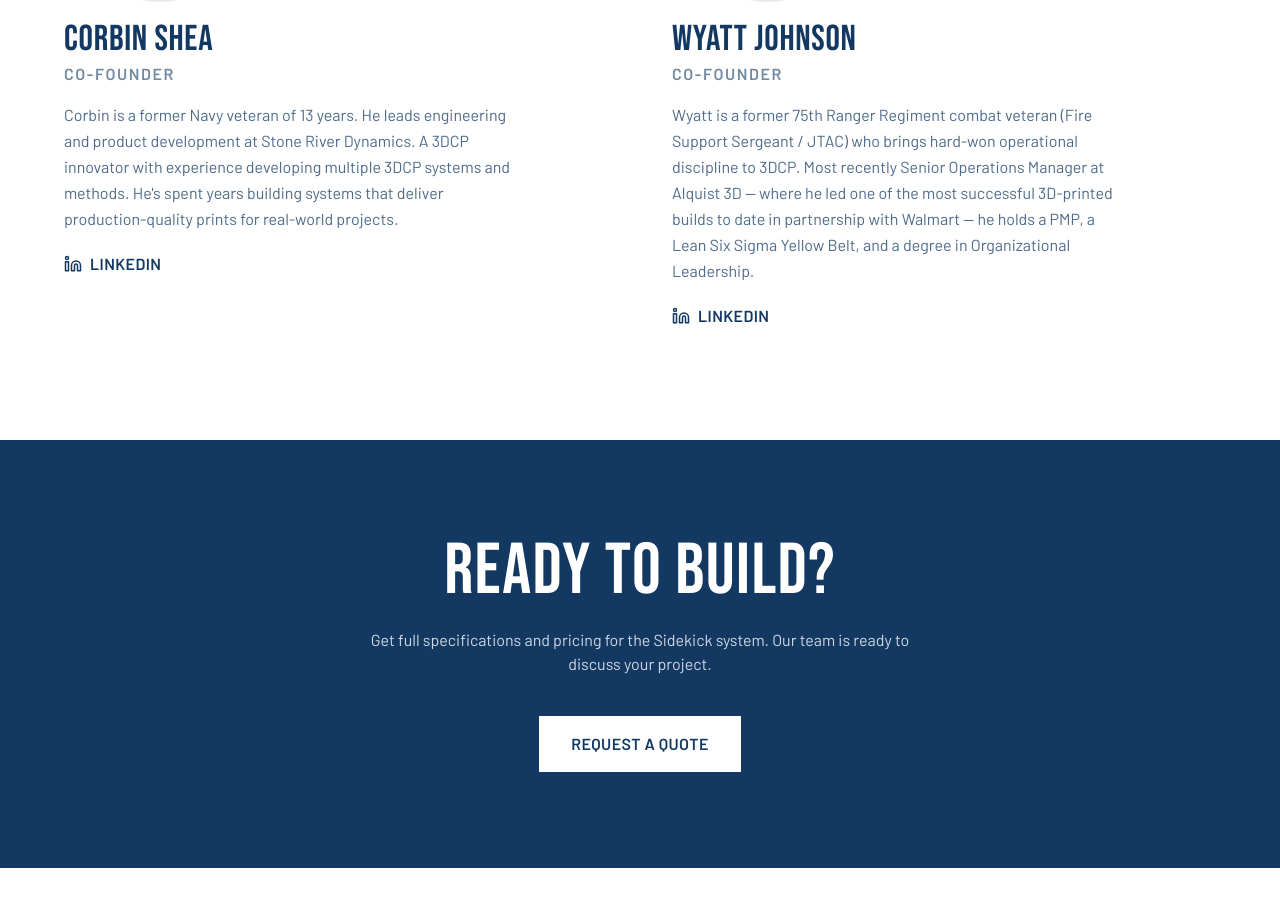
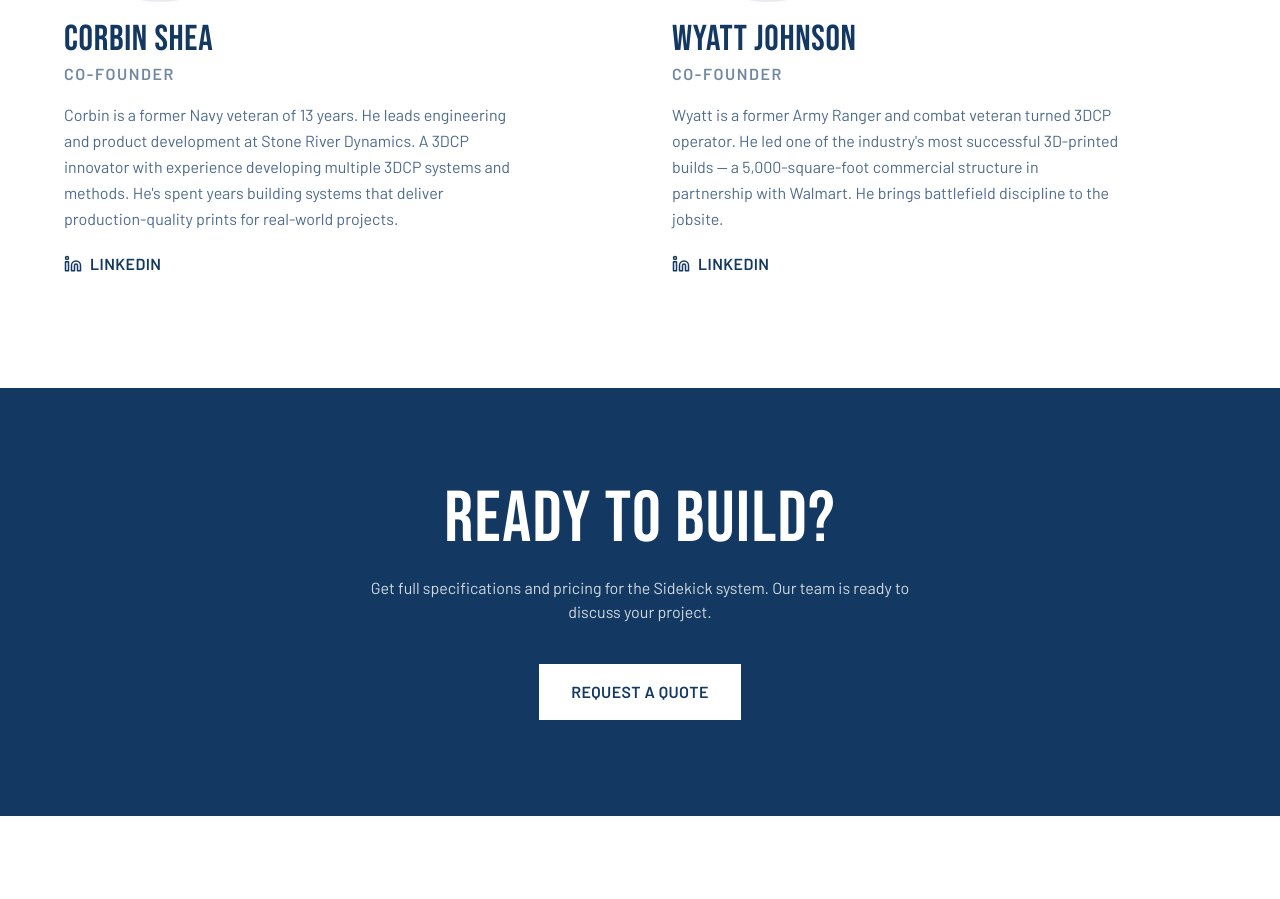
Before and after one commit to everlorehollow/stoneriver-dynamics, a Next.js app: page / in a window 1280 px wide. Shown: the part 5427-6326 px from the top of the page. Built offline with nearby package versions, Linux system fonts and the light colour scheme.

Commit message:
Update Wyatt Johnson bio

```diff
--- a/site.config.ts
+++ b/site.config.ts
@@ -154,7 +154,7 @@ export const siteConfig = {
       {
         name: "Wyatt Johnson",
         title: "Co-Founder",
-        bio: "Wyatt is a former 75th Ranger Regiment combat veteran (Fire Support Sergeant / JTAC) who brings hard-won operational discipline to 3DCP. Most recently Senior Operations Manager at Alquist 3D — where he led one of the most successful 3D-printed builds to date in partnership with Walmart — he holds a PMP, a Lean Six Sigma Yellow Belt, and a degree in Organizational Leadership.",
+        bio: "Wyatt is a former Army Ranger and combat veteran turned 3DCP operator. He led one of the industry's most successful 3D-printed builds — a 5,000-square-foot commercial structure in partnership with Walmart. He brings battlefield discipline to the jobsite.",
         photo: "/founders/wyatt-johnson.webp",
         photoPosition: "center",
         linkedin: "https://www.linkedin.com/in/wyatt-johnson52/",
```
